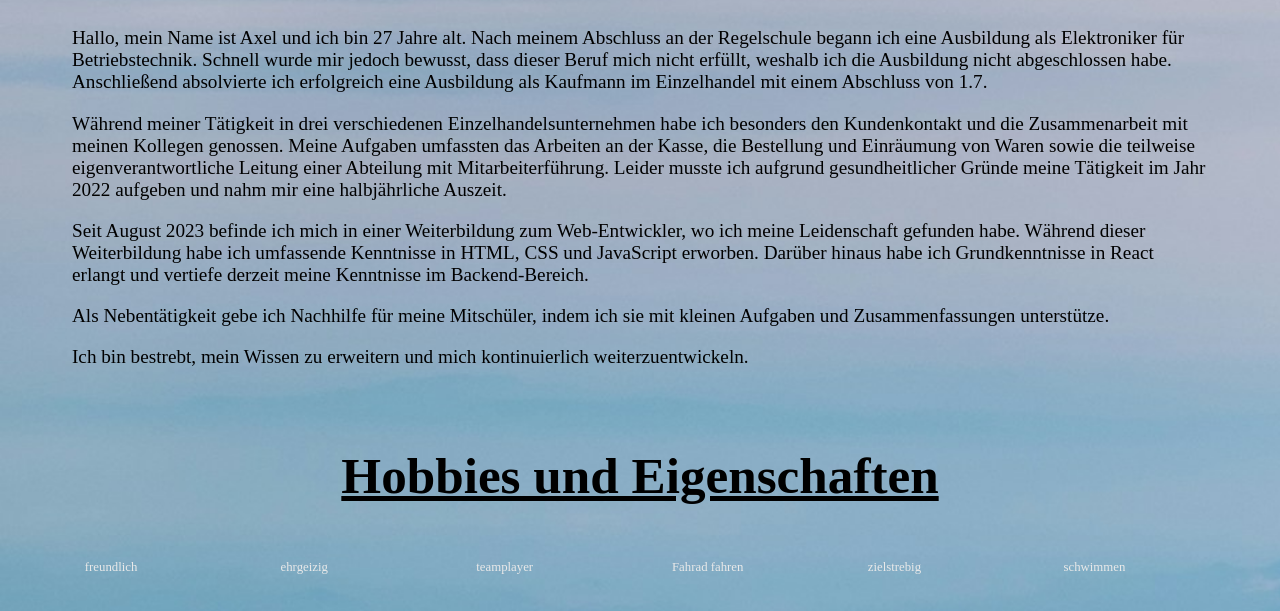
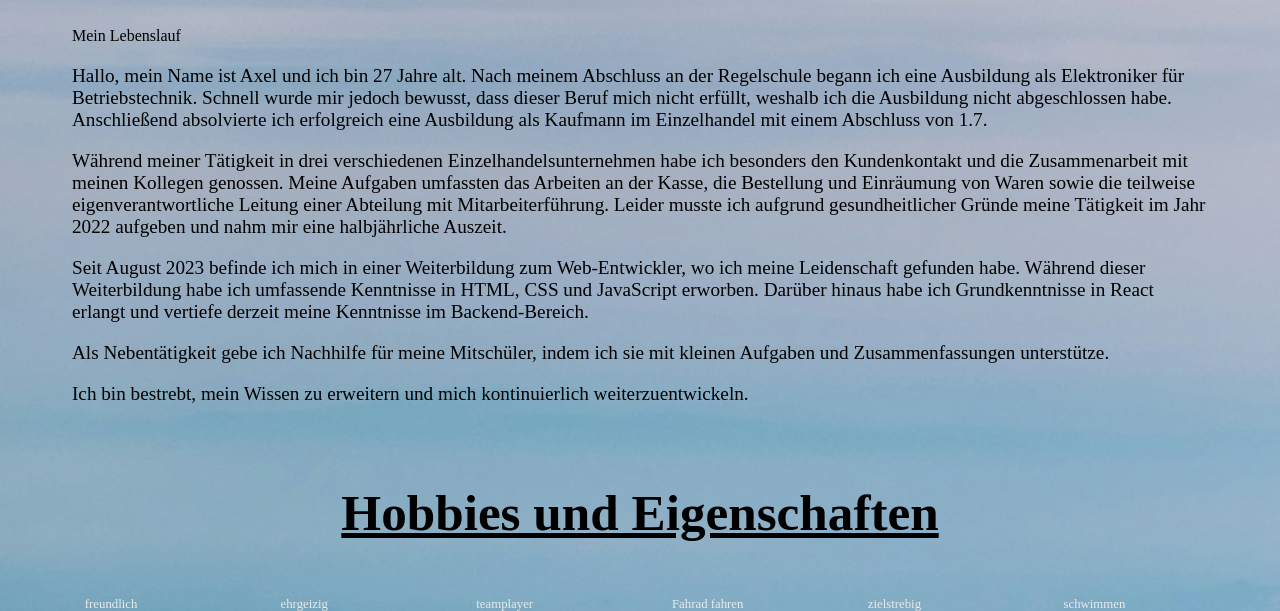
Before and after one commit to AxelH97/Axel-Hildebrandt, a website: page index.html in a window 1280 px wide. Shown: the part 489-1100 px from the top of the page. Drawn offline with Linux system fonts and the light colour scheme.

Commit message:
add link to my cv

```diff
--- a/index.html
+++ b/index.html
@@ -26,6 +26,9 @@
       </div>
       <section id="about-me">
         <h2>Über mich</h2>
+        <a href="./documents/Axel-Hildebrandt-Lebenslauf.pdf" download
+          >Mein Lebenslauf</a
+        >
         <div id="about-me-content">
           <p>
             Hallo, mein Name ist Axel und ich bin 27 Jahre alt. Nach meinem
```
Also changed, not shown: 1 other file.
